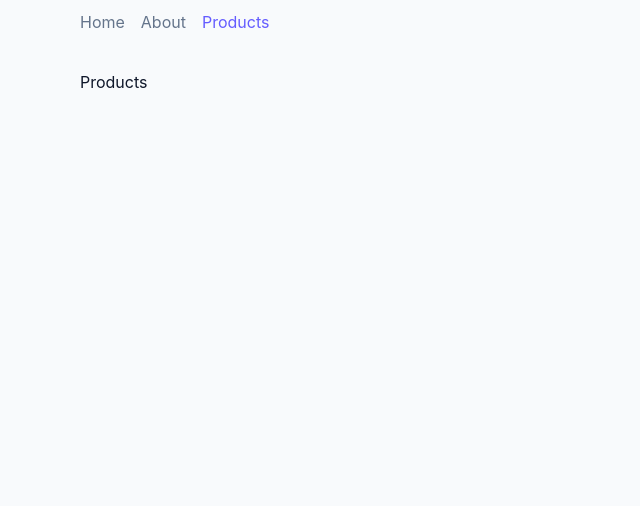
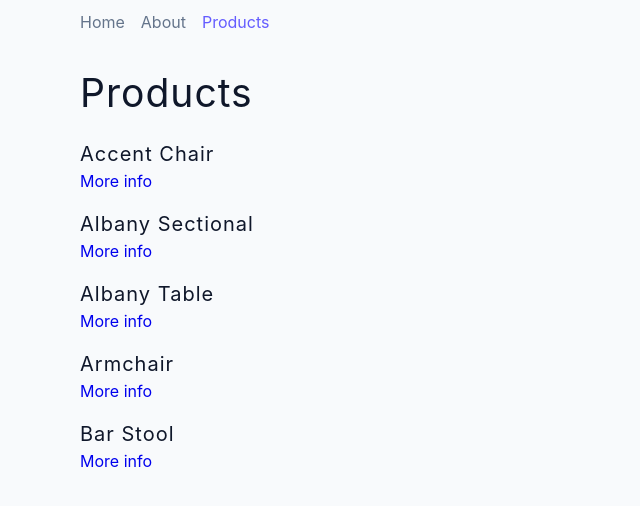
Before and after one commit to codeWithAshith/React-Router-6, a React (Create React App) app: page /products in a window 1280 px wide. Shown: the top 506 px of the page, without its empty margins (0-640 px from the left). Built offline with nearby package versions, Linux system fonts and the light colour scheme.

Commit message:
12. Adding Products

```diff
--- a/src/pages/Products.jsx
+++ b/src/pages/Products.jsx
@@ -1,7 +1,24 @@
 import React from "react";
+import { Link } from "react-router-dom";
+
+import products from "../data";
 
 const Products = () => {
-  return <section className="section">Products</section>;
+  return (
+    <section className="section">
+      <h2>Products</h2>
+      <div className="products">
+        {products.map((product) => {
+          return (
+            <article key={product.id}>
+              <h5>{product.name}</h5>
+              <Link to={`/products/${product.id}`}>More info</Link>
+            </article>
+          );
+        })}
+      </div>
+    </section>
+  );
 };
 
 export default Products;
```
